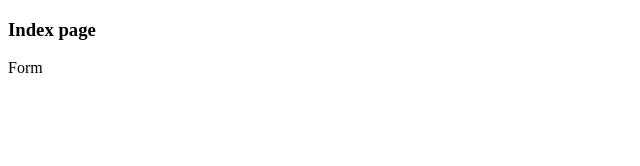
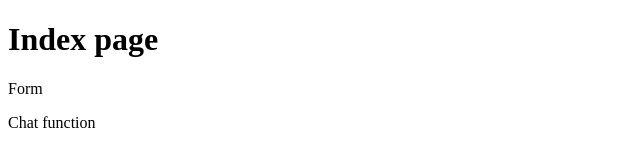
Before and after one commit to NeirynckJari/TestPullRequest, a plain HTML site: page index.html in a window 1280 px wide. Shown: the whole page, without its empty margins (0-640 px from the left). Drawn offline with Linux system fonts and the light colour scheme.

Commit message:
Add Chat function to HTML page

```diff
--- a/index.html
+++ b/index.html
@@ -6,7 +6,8 @@
     <title>Document</title>
 </head>
 <body>
-    <h3>Index page</h3>
+    <h1>Index page</h1>
     <p>Form</p>
+    <p>Chat function</p>
 </body>
 </html>
```
